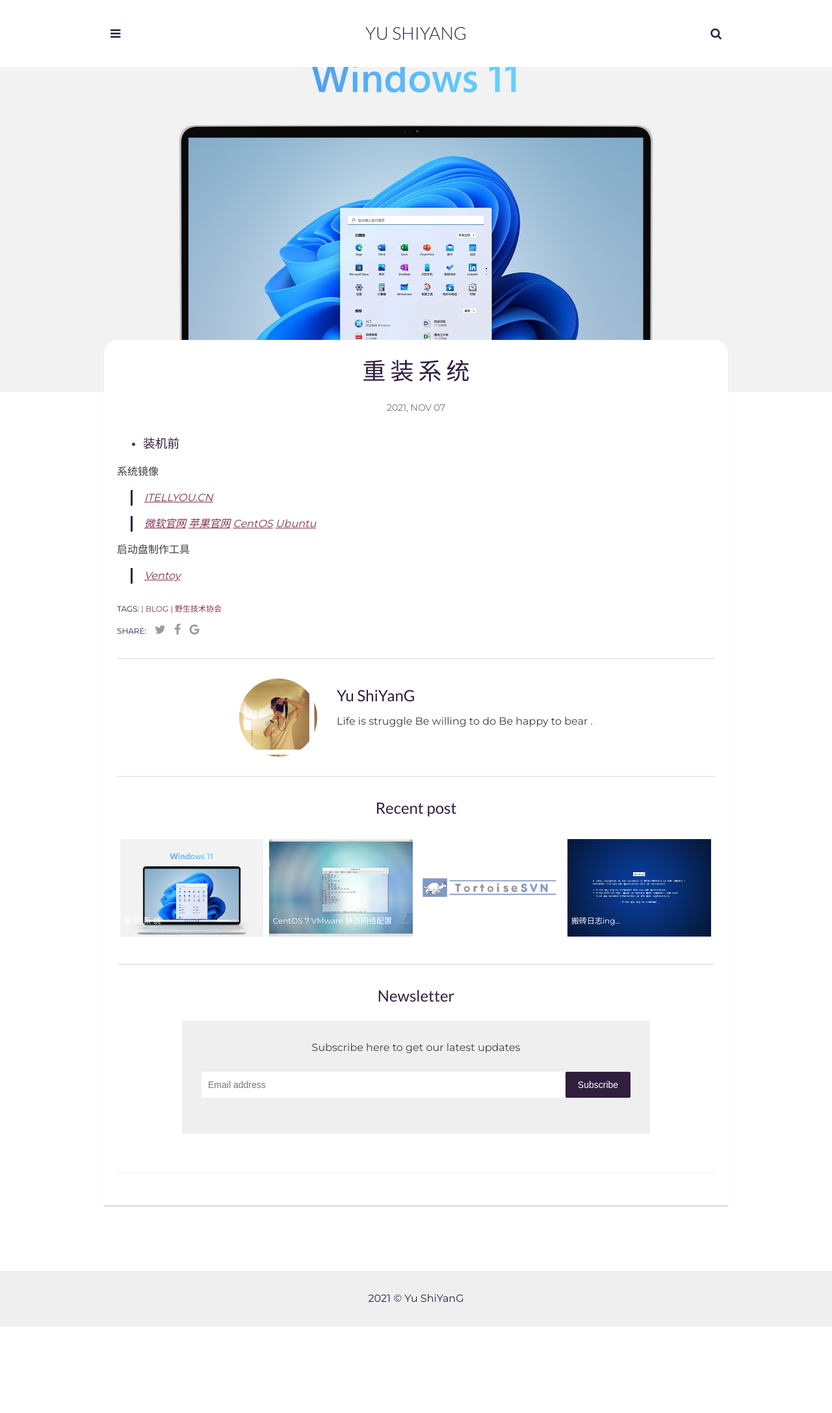
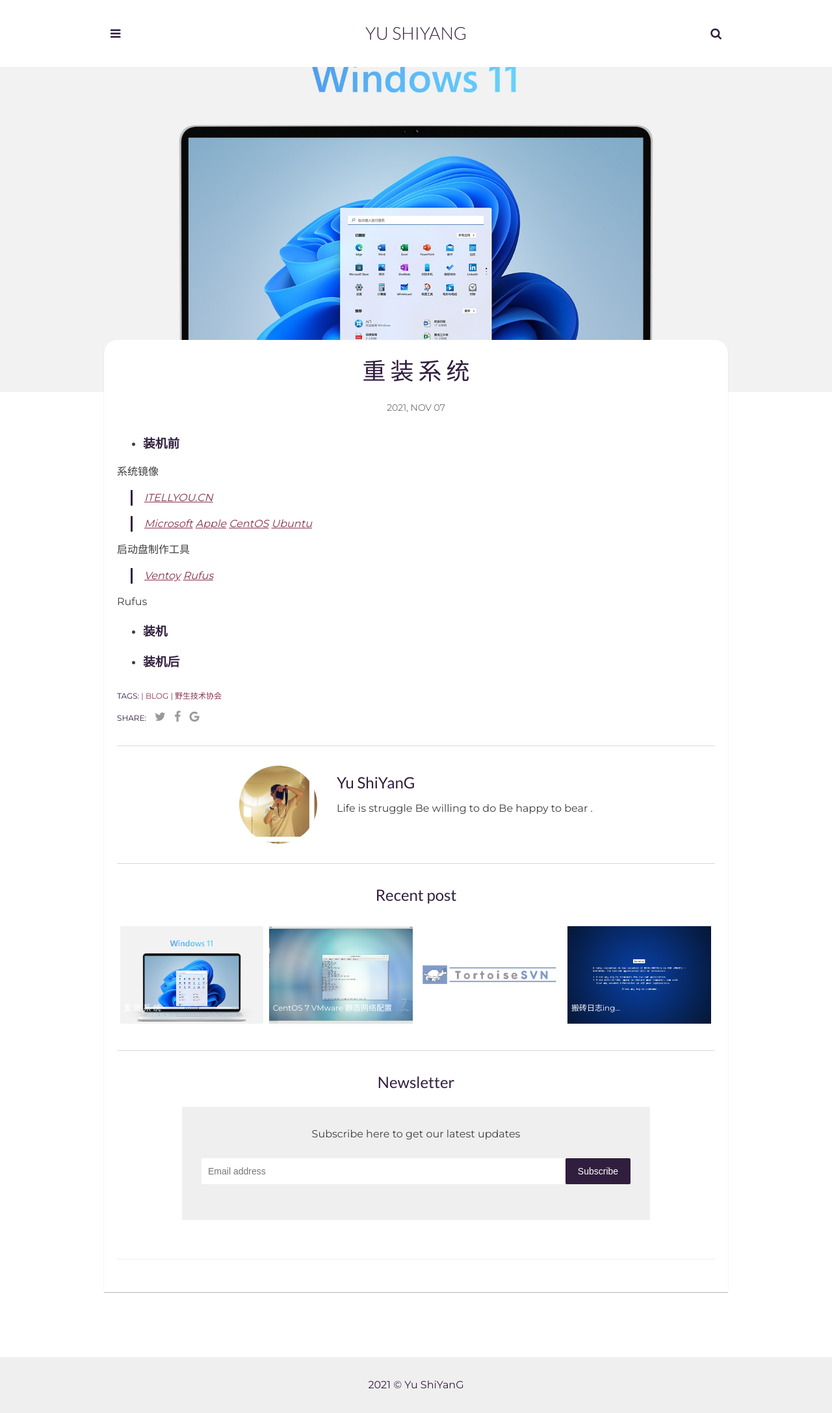
Before and after one commit to techysy/techysy.github.io, a Jekyll site: the page built from _posts/2021-11-07-setup-system.markdown, in a window 1280 px wide. Shown: the whole page at 65% size. Built offline with Jekyll 4.4.1, drawn with Linux system fonts in a browser that asks for light colours; comment, search, counter and statistics services are not loaded; a style sheet for code colours, icons or effects is not loaded.

Commit message:
Update 2021-11-07-setup-system.markdown

```diff
--- a/_posts/2021-11-07-setup-system.markdown
+++ b/_posts/2021-11-07-setup-system.markdown
@@ -6,14 +6,21 @@
 tags: [blog,野生技术协会]
 categories: 分享
 ---
-* ### 装机前
+* ### **装机前**
 
 系统镜像
 
 > <a href="https://next.itellyou.cn/" target="_blank">ITELLYOU.CN</a>
 
-> <a href="https://www.microsoft.com/zh-cn/windows/windows-11/" target="_blank">微软官网</a> <a href="https://support.apple.com/zh-cn/macos/upgrade" target="_blank">苹果官网</a> <a href="https://www.ventoy.net/cn/index.html" target="_blank">CentOS</a> <a href="https://www.ventoy.net/cn/index.html" target="_blank">Ubuntu</a>
+> <a href="https://www.microsoft.com/zh-cn/windows/windows-11/" target="_blank">Microsoft</a> <a href="https://support.apple.com/zh-cn/macos/upgrade" target="_blank">Apple</a> <a href="https://www.centos.org/download/" target="_blank">CentOS</a> <a href="https://ubuntu.com/download/desktop" target="_blank">Ubuntu</a>
 
 启动盘制作工具
 
-> <a href="https://www.ventoy.net/cn/index.html" target="_blank">Ventoy</a>
+> <a href="https://www.ventoy.net/cn/index.html" target="_blank">Ventoy</a> <a href="" target="_blank">Rufus</a>
+
+Rufus
+
+* ### **装机**
+
+
+* ### **装机后**
```
